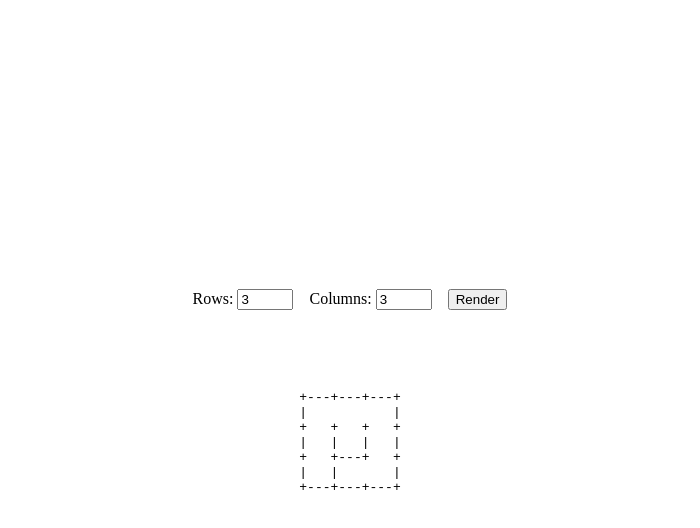
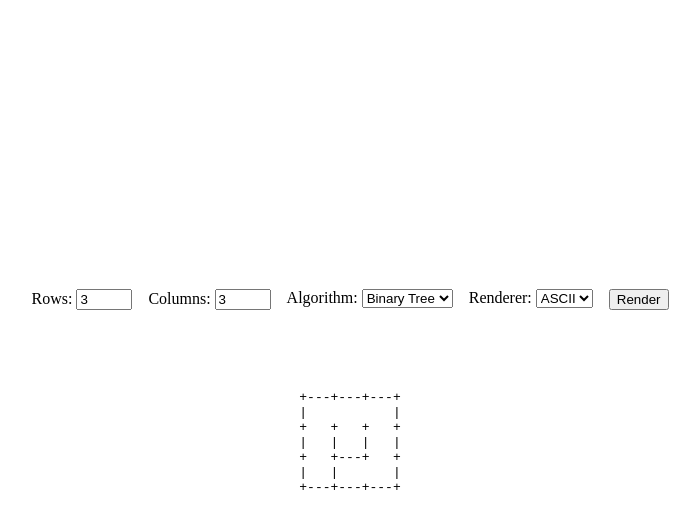
Before and after one commit to hexjelly/amazeing, a website built with Vite: page index.html in a window 1280 px wide. Both pictures are taken after a click on the button "Render". Shown: the whole page, without its empty margins (290-990 px from the left). Built offline with nearby package versions, Linux system fonts and the light colour scheme.

Commit message:
refactor

```diff
--- a/index.html
+++ b/index.html
@@ -20,6 +20,12 @@
         Columns:
         <input id="columns" name="columns" type="number" min="3" max="99" value="3" />
       </label>
+      <label>Algorithm:
+        <select id="algorithm" name="algorithm"></select>
+      </label>
+      <label>Renderer:
+        <select id="renderer" name="renderer">
+        </select></label>
       <button type="submit">Render</button>
     </form>
     <div id="render-target"></div>
--- a/src/main.ts
+++ b/src/main.ts
@@ -1,6 +1,10 @@
 import { BinaryTree } from './maze/algorithms/binary-tree/binary-tree';
 import { Grid } from './maze/grid/grid';
+import { Maze } from './maze/maze';
 import { AsciiRenderer } from './maze/renderer/ascii-renderer';
+
+const RENDER_OPTIONS = [{ name: 'ASCII', value: 'ascii', renderer: AsciiRenderer }];
+const ALGORITHM_OPTIONS = [{ name: 'Binary Tree', value: 'binary-tree', algorithm: BinaryTree }];
 
 function init() {
   const defaultRows = 3;
@@ -12,17 +16,36 @@ function init() {
   }
 
   const form = document.getElementById('render');
-
   const rowsInput = document.getElementById('rows') as HTMLInputElement;
   rowsInput.value = defaultRows.toString();
   const columnsInput = document.getElementById('columns') as HTMLInputElement;
   columnsInput.value = defaultColumns.toString();
 
-  const bt = new BinaryTree();
-  const renderer = new AsciiRenderer();
-  let grid = new Grid({ rows: defaultRows, columns: defaultColumns, algorithm: bt, renderer });
-  grid.generateMaze();
-  grid.render(renderTarget);
+  // Add render options
+  const algorithmSelect = document.getElementById('algorithm');
+  for (const option of ALGORITHM_OPTIONS) {
+    const el = document.createElement('option');
+    el.textContent = option.name;
+    el.value = option.value;
+    algorithmSelect?.appendChild(el);
+  }
+
+  // Add render options
+  const renderSelect = document.getElementById('renderer');
+  for (const option of RENDER_OPTIONS) {
+    const el = document.createElement('option');
+    el.textContent = option.name;
+    el.value = option.value;
+    renderSelect?.appendChild(el);
+  }
+
+  const algorithm = new BinaryTree();
+  const renderer = new AsciiRenderer(renderTarget);
+  const grid = new Grid({ rows: defaultRows, columns: defaultColumns });
+  const maze = new Maze({ grid, renderer, algorithm });
+
+  maze.generate();
+  maze.render();
 
   form?.addEventListener('submit', (e) => {
     e.preventDefault();
@@ -30,10 +53,10 @@ function init() {
     const rows = Number(data.get('rows'));
     const columns = Number(data.get('columns'));
     renderTarget.removeChild(renderTarget.lastChild as Node);
-    grid = new Grid({ rows, columns, algorithm: bt, renderer });
-    grid.generateMaze();
-
-    grid.render(renderTarget);
+    maze.grid.rows = rows;
+    maze.grid.columns = columns;
+    maze.generate();
+    maze.render();
   });
 }
 
--- a/src/maze/grid/grid.ts
+++ b/src/maze/grid/grid.ts
@@ -5,8 +5,6 @@ import { MazeRenderer } from '../renderer/types';
 export type GridConstructorOptions = {
   rows: number;
   columns: number;
-  algorithm?: MazeAlgorithm;
-  renderer?: MazeRenderer;
   seed?: number;
 };
 export class Grid {
@@ -21,8 +19,6 @@ export class Grid {
   constructor(options: GridConstructorOptions) {
     this._rows = options.rows;
     this._columns = options.columns;
-    this._algorithm = options.algorithm;
-    this._renderer = options.renderer;
     this._seed = options.seed;
     this.prepareGrid();
     this.configureCells();
@@ -74,6 +70,16 @@ export class Grid {
     return this._columns;
   }
 
+  public set rows(rows: number) {
+    this._rows = rows;
+    this.reset();
+  }
+
+  public set columns(columns: number) {
+    this._columns = columns;
+    this.reset();
+  }
+
   public get seed() {
     return this._seed;
   }
@@ -106,18 +112,4 @@ export class Grid {
   public forEachRow(callback: (row: Cell[]) => void) {
     this._grid.forEach(callback);
   }
-
-  public generateMaze() {
-    if (!this._algorithm) {
-      console.error('No algorithm set');
-    }
-    this._algorithm?.generateMaze(this);
-  }
-
-  public render(into: HTMLElement) {
-    if (!this._renderer) {
-      console.error('No renderer set');
-    }
-    this._renderer?.render(into, this);
-  }
 }
--- /dev/null
+++ b/src/maze/maze.ts
@@ -0,0 +1,31 @@
+import { MazeAlgorithm } from './algorithms/types';
+import { Grid } from './grid/grid';
+import { MazeRenderer } from './renderer/types';
+
+export class Maze {
+  public grid: Grid;
+  private _renderer: MazeRenderer;
+  private _algorithm: MazeAlgorithm;
+
+  constructor(options: { grid: Grid; renderer: MazeRenderer; algorithm: MazeAlgorithm }) {
+    this.grid = options.grid;
+    this._renderer = options.renderer;
+    this._algorithm = options.algorithm;
+  }
+
+  public generate() {
+    this._algorithm.generateMaze(this.grid);
+  }
+
+  public render() {
+    this._renderer.render(this.grid);
+  }
+
+  public setRenderer(renderer: MazeRenderer) {
+    this._renderer = renderer;
+  }
+
+  public setAlgorithm(algorithm: MazeAlgorithm) {
+    this._algorithm = algorithm;
+  }
+}
--- a/src/maze/renderer/ascii-renderer.ts
+++ b/src/maze/renderer/ascii-renderer.ts
@@ -2,7 +2,12 @@ import { Grid } from '../grid/grid';
 import { MazeRenderer } from './types';
 
 export class AsciiRenderer implements MazeRenderer {
-  public render(into: HTMLElement, grid: Grid) {
+  private _container: HTMLElement;
+  constructor(into: HTMLElement) {
+    this._container = into;
+  }
+
+  public render(grid: Grid) {
     const pre = document.createElement('pre');
     let ascii = `+${'---+'.repeat(grid.columns)}\n`;
     grid.forEachRow((row) => {
@@ -19,6 +24,6 @@ export class AsciiRenderer implements MazeRenderer {
     });
 
     pre.innerHTML = ascii;
-    into.appendChild(pre);
+    this._container.appendChild(pre);
   }
 }
--- a/src/maze/renderer/types.ts
+++ b/src/maze/renderer/types.ts
@@ -1,5 +1,5 @@
 import { Grid } from '../grid/grid';
 
 export abstract class MazeRenderer {
-  public abstract render(into: HTMLElement, grid: Grid): void;
+  public abstract render(grid: Grid): void;
 }
```
